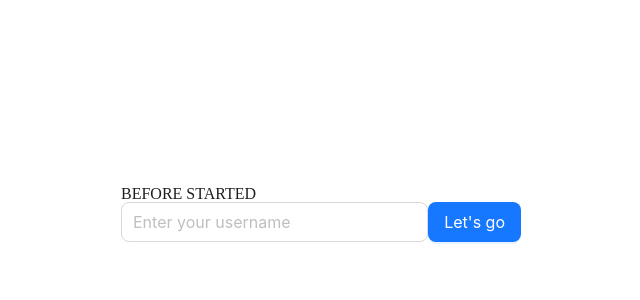
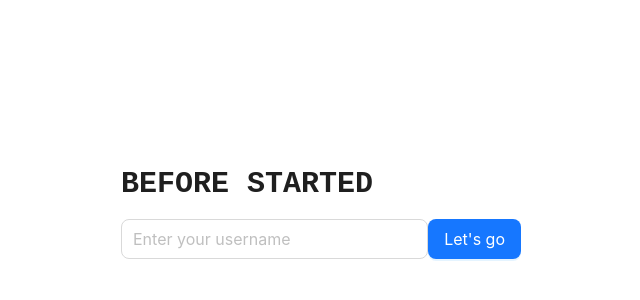
Before and after one commit to phacntt/chat_program, a React (Create React App) app in the folder client/: page / in a window 1280 px wide. Shown: the part 146-446 px from the top of the page, without its empty margins (319-959 px from the left). Built offline with nearby package versions, Linux system fonts and the light colour scheme.

Commit message:
change new layout login

```diff
--- a/client/src/components/atoms/InputUsernameLogin/index.tsx
+++ b/client/src/components/atoms/InputUsernameLogin/index.tsx
@@ -17,6 +17,7 @@ const InputUsernameLogin: FC<Props> = ({onChange, onKeyDown, username}) => {
         type="text"
         onKeyDown={onKeyDown}
         value={username}
+        maxLength={20}
       />
     );
 }
--- /dev/null
+++ b/client/src/components/atoms/TitleLogin/index.tsx
@@ -0,0 +1,12 @@
+import React from "react"
+import { TitleStartLogin } from "./style"
+
+const TitleLogin = () => {
+    return (
+        <TitleStartLogin>
+            BEFORE STARTED
+        </TitleStartLogin>
+    )
+}
+
+export default TitleLogin;
--- /dev/null
+++ b/client/src/components/atoms/TitleLogin/style.ts
@@ -0,0 +1,8 @@
+import { styled } from "styled-components";
+
+export const TitleStartLogin = styled.div`
+  font-size: 30px;
+  font-family: monospace;
+  margin-bottom: 20px;
+  font-weight: bold;
+`;
--- a/client/src/components/layouts/LoginLayout/index.tsx
+++ b/client/src/components/layouts/LoginLayout/index.tsx
@@ -1,9 +1,8 @@
 import { Layout, Empty, Button, Checkbox, Form, Input } from "antd";
 import React, { FC } from "react";
 import { ContainerLogin, ContentLogin } from "./style";
-import { InputUsername } from "components/atoms/InputUsernameLogin/style";
-import { LoginButton } from "components/atoms/ButtonLogin/style";
-import LoginBody from "components/molecules/LoginBody";
+import Login from "components/organisms/Login";
+import TitleLogin from "components/atoms/TitleLogin";
 
 interface Props {
   handleUsername: (username: string | null) => void;
@@ -13,8 +12,8 @@ const LoginLayout: FC<Props> = ({ handleUsername }) => {
   return (
     <ContentLogin>
       <ContainerLogin>
-        <h2>BEFORE STARTED</h2>
-        <LoginBody handleUsername={handleUsername}/>
+        <TitleLogin/>
+        <Login handleUsername={handleUsername}/>
       </ContainerLogin>
     </ContentLogin>
   );
--- a/client/src/components/molecules/LoginBody/index.tsx
+++ /dev/null
@@ -1,49 +0,0 @@
-import React, { FC, useState } from "react";
-import { ContainerLogin } from "./style";
-import InputUsernameLogin from "components/atoms/InputUsernameLogin";
-import ButtonLogin from "components/atoms/ButtonLogin";
-
-interface Props {
-  handleUsername: (username: string | null) => void;
-}
-
-const LoginBody: FC<Props> = ({ handleUsername }) => {
-  let [username, setUsername] = useState<string>("");
-  const [contentInput, setContentInput] = useState("");
-
-  const handleSaveusernameAndResetInput = (username: string) => {
-    handleUsername(username);
-    localStorage.setItem("username", username);
-    setContentInput("");
-  };
-
-  const loginEnterButton = (e: any) => {
-    if (e.key === "Enter" && contentInput !== "" && username !== "") {
-      handleSaveusernameAndResetInput(username)
-    }
-  };
-
-  const loginClickButton = (e: any) => {
-    if (contentInput !== "") {
-      handleSaveusernameAndResetInput(username)
-    }
-  };
-
-  const handleChange = (e: any) => {
-    setUsername(e.target.value);
-    setContentInput(e.target.value);
-  };
-
-  return (
-    <ContainerLogin>
-      <InputUsernameLogin
-        onChange={handleChange}
-        onKeyDown={loginEnterButton}
-        username={username}
-      />
-      <ButtonLogin onClick={loginClickButton} />
-    </ContainerLogin>
-  );
-};
-
-export default LoginBody;
--- /dev/null
+++ b/client/src/components/organisms/Login/index.tsx
@@ -0,0 +1,95 @@
+import React, { FC, useState } from "react";
+import { ContainerLogin } from "./style";
+import InputUsernameLogin from "components/atoms/InputUsernameLogin";
+import ButtonLogin from "components/atoms/ButtonLogin";
+import { Modal, notification } from "antd";
+import { NotificationType } from "types/notification.type";
+
+interface Props {
+  handleUsername: (username: string | null) => void;
+}
+
+const Login: FC<Props> = ({ handleUsername }) => {
+  let [username, setUsername] = useState<string>("");
+  const [contentInput, setContentInput] = useState("");
+  const [api, contextHolder] = notification.useNotification();
+
+  const openNotificationWithIcon = (
+    type: NotificationType,
+    title: string,
+    message: string
+  ) => {
+    api[type]({
+      message: title,
+      description: message,
+    });
+  };
+
+  const handleSaveusernameAndResetInput = (username: string) => {
+    handleUsername(username);
+    localStorage.setItem("username", username);
+    setContentInput("");
+  };
+
+  const loginEnterButton = (e: any) => {
+    console.log(contentInput.length)
+    if (contentInput.length > 20) {
+      openNotificationWithIcon(
+        "error",
+        "Login Failer",
+        "Username just 20 character"
+      );
+      return;
+    }
+
+    if (e.key === "Enter" && contentInput !== "" && username !== "") {
+      handleSaveusernameAndResetInput(username);
+      openNotificationWithIcon(
+        "success",
+        "Login Successfully",
+        `Welcome ${username}`
+      );
+    }
+  };
+
+  const loginClickButton = (e: any) => {
+    if (contentInput.length > 20) {
+      openNotificationWithIcon(
+        "error",
+        "Login Failer",
+        "Username just 20 character"
+      );
+      return;
+    }
+
+    if (contentInput !== "") {
+      handleSaveusernameAndResetInput(username);
+      openNotificationWithIcon(
+        "success",
+        "Login Successfully",
+        `Welcome ${username}`
+      );
+    }
+  };
+
+  const handleChange = (e: any) => {
+    setUsername(e.target.value);
+    setContentInput(e.target.value);
+  };
+
+  return (
+    <React.Fragment>
+      <div>{contextHolder}</div>
+      <ContainerLogin>
+        <InputUsernameLogin
+          onChange={handleChange}
+          onKeyDown={loginEnterButton}
+          username={username}
+        />
+        <ButtonLogin onClick={loginClickButton} />
+      </ContainerLogin>
+    </React.Fragment>
+  );
+};
+
+export default Login;
```
Also changed, not shown: client/src/components/organisms/Login/style.ts (renamed from client/src/components/molecules/LoginBody/style.ts).
